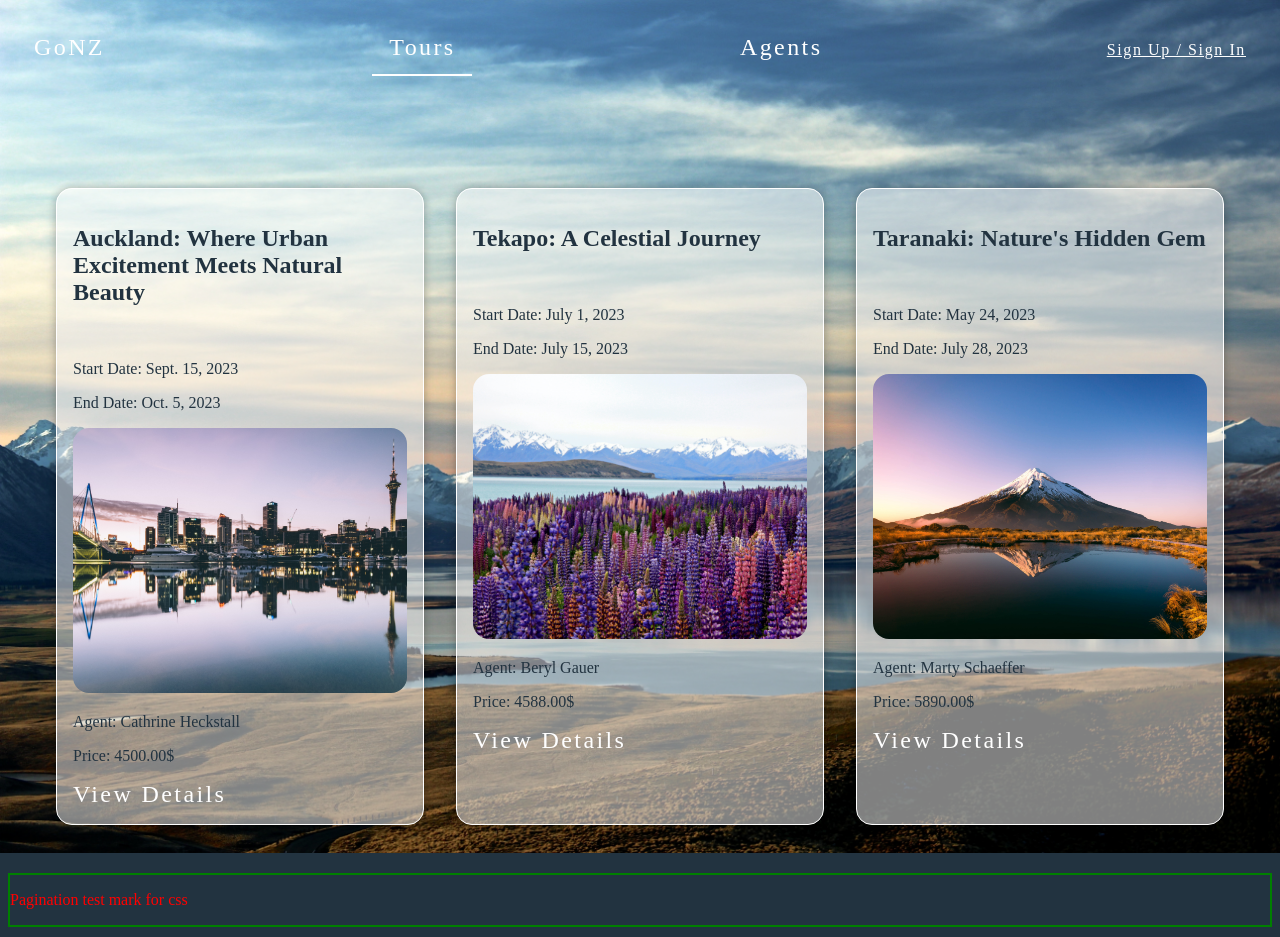
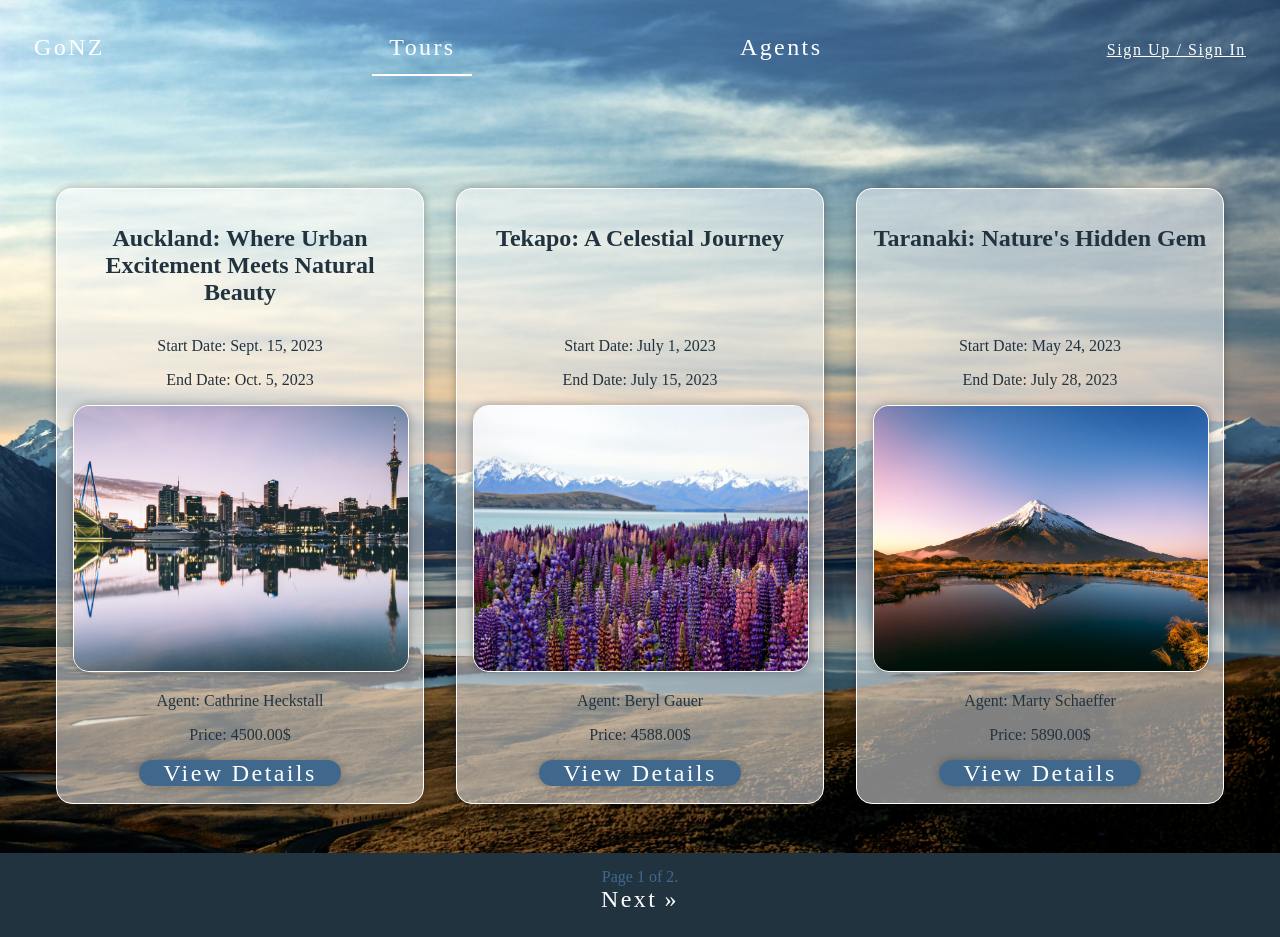
Before and after one commit to redblindbananaz/GoNZ, a Django app: page /tours/ in a window 1280 px wide. Run offline with Django 4.2, Linux system fonts and the light colour scheme; data comes from the database, SQL or seed files in the repository.

Commit message:
pagination and styling

```diff
--- a/static/css/style.css
+++ b/static/css/style.css
@@ -116,6 +116,7 @@ a {
   justify-content: space-around;
   align-items: center;
   flex-direction: column;
+  text-align: center;
   padding: 1em;
   margin: 1em;
   border-radius: 1em;
@@ -123,11 +124,24 @@ a {
   box-shadow: 0 0 10px rgba(0, 0, 0, 0.3);
 }
 
+.title-container {
+  height: 6em;
+}
+
 .tour-images {
   width: 100%;
   height: 265px;
   border-radius: 1em;
   object-fit: cover;
+  border: 1px solid white;
+  box-shadow: 0 0 10px rgba(0, 0, 0, 0.3);
+}
+
+.detail {
+  background-color: var(--picdeepblue);
+  padding: 0 1em;
+  border-radius: 1em;
+  box-shadow: 0 0 10px rgba(0, 0, 0, 0.3);
 }
 
 /* Single tour Section */
@@ -215,12 +245,25 @@ a {
 /* Pagination Section */
 
 .pagination {
-  color: red;
+  margin-top: 2em;
+  padding: 1em;
+  color: white;
+}
+.step-links {
+  flex-direction: column;
   z-index: 3;
-  border: 2px solid green;
+  display: flex;
+  justify-content: center;
+  align-items: center;
 }
-
-.current-page {
+.current {
+  color: var(--picdeepblue);
+  font-weight: 500;
+  margin: 0 1em;
+}
+.prevlast {
   color: white;
-  z-index: 4;
+  font-weight: 300;
+  margin: 0 1em;
+  letter-spacing: 0.2em;
 }
--- a/tour/templates/tour/tour_detail.html
+++ b/tour/templates/tour/tour_detail.html
@@ -2,7 +2,7 @@
 <div class="single_tour">
   <div class="singlecard">
     <h2>{{ tour.name }}</h2>
-    <p>This Promotion will run from:</p>
+    <p>Promotion valid from:</p>
     <div class="dates">
       <p>Start Date: {{ tour.start_date }}</p>
       <p>-</p>
@@ -10,7 +10,7 @@
     </div>
   </div>
   <div class="singlecard">
-    <h2>Tour Details:</h2>
+    <h3>Tour Details:</h3>
     <div class="description_card">
       <img class="tour-image" src="{{ tour.image.url }}" alt="Tour Image" />
 
--- a/tour/templates/tour/tour_list.html
+++ b/tour/templates/tour/tour_list.html
@@ -2,33 +2,40 @@
 <div class="cards-tours">
   {% for tour in tours %}
   <div class="tourCard">
-        <h2>{{ tour.name }}</h2></br>
+    <div class="title-container">
+      <h2>{{ tour.name }}</h2>
+    </div>
     <p>Start Date: {{ tour.start_date }}</p>
     <p>End Date: {{ tour.end_date }}</p>
     <img class="tour-images" src="{{ tour.image.url }}" alt="Tour Image" />
     <p>Agent: {{ tour.agent }}</p>
     <p>Price: {{ tour.price }}$</p>
-        <a href="{% url 'tour:tour_detail' tour.pk %}">View Details</a>
+    <a class="detail" href="{% url 'tour:tour_detail' tour.pk %}"
+      >View Details</a
+    >
   </div>
   {% endfor %}
-
 </div>
 
 <div class="pagination">
-  <p>Pagination test mark for css</p>
-  {% if tours.has_other_pages %}
-    {% if tours.has_previous %}
-    <a href="?page=1">&laquo; First</a>
-    <a href="?page={{ tours.previous_page_number }}">Previous</a>
+  <span class="step-links">
+    <span class="current">
+      Page {{ page_obj.number }} of {{ page_obj.paginator.num_pages }}.
+    </span>
+
+    {% if page_obj.has_previous %}
+    <div class="prevlast">
+      <a href="?page=1">&laquo; </a>
+      <a href="?page={{ page_obj.previous_page_number }}">Prev</a>
+    </div>
+    {% endif %} {% if page_obj.has_next %}
+    <div class="prevlast">
+      <a href="?page={{ page_obj.next_page_number }}">Next</a>
+      <a href="?page={{ page_obj.paginator.num_pages }}">&raquo;</a>
+    </div>
+
     {% endif %}
-
-    <span class="current-page">{{ tours.number }}</span>
-
-    {% if tours.has_next %}
-    <a href="?page={{ tours.next_page_number }}">Next</a>
-    <a href="?page={{ tours.paginator.num_pages }}">Last &raquo;</a>
-    {% endif %}
-  {% endif %}
+  </span>
 </div>
 
 {% endblock %}
--- a/tour/views.py
+++ b/tour/views.py
@@ -1,6 +1,8 @@
 from django.shortcuts import render
 from django.views.generic import ListView, DetailView
 from django.core.paginator import Paginator
+from django.http import request
+
 from .models import Tour
 
 # Create your views here.
@@ -12,12 +14,6 @@ class TourListView(ListView):
     paginate_by = 3
     ordering = ['-id']  # Specify the ordering field for consistent pagination, in this case the last one first.
 
-    def get_queryset(self):
-        queryset = super().get_queryset()
-        paginator = Paginator(queryset, self.paginate_by)
-        page_number = self.request.GET.get('page')
-        return paginator.get_page(page_number)
-
 class TourDetailView(DetailView):
     model = Tour
     template_name = 'tour/tour_detail.html'
```
Also changed, not shown: other parts of static/css/style.css (+26 -10 lines). Lines whose indentation alone changed are shown as unchanged.
